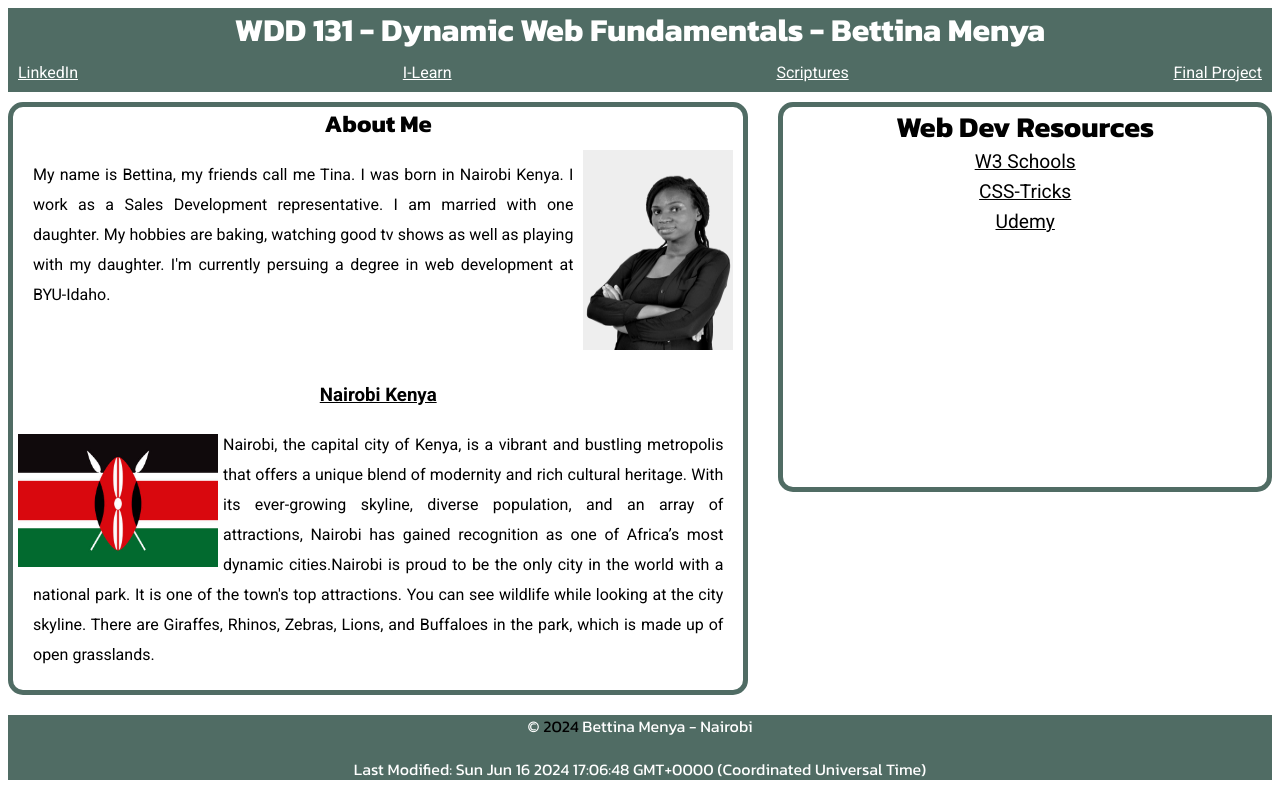
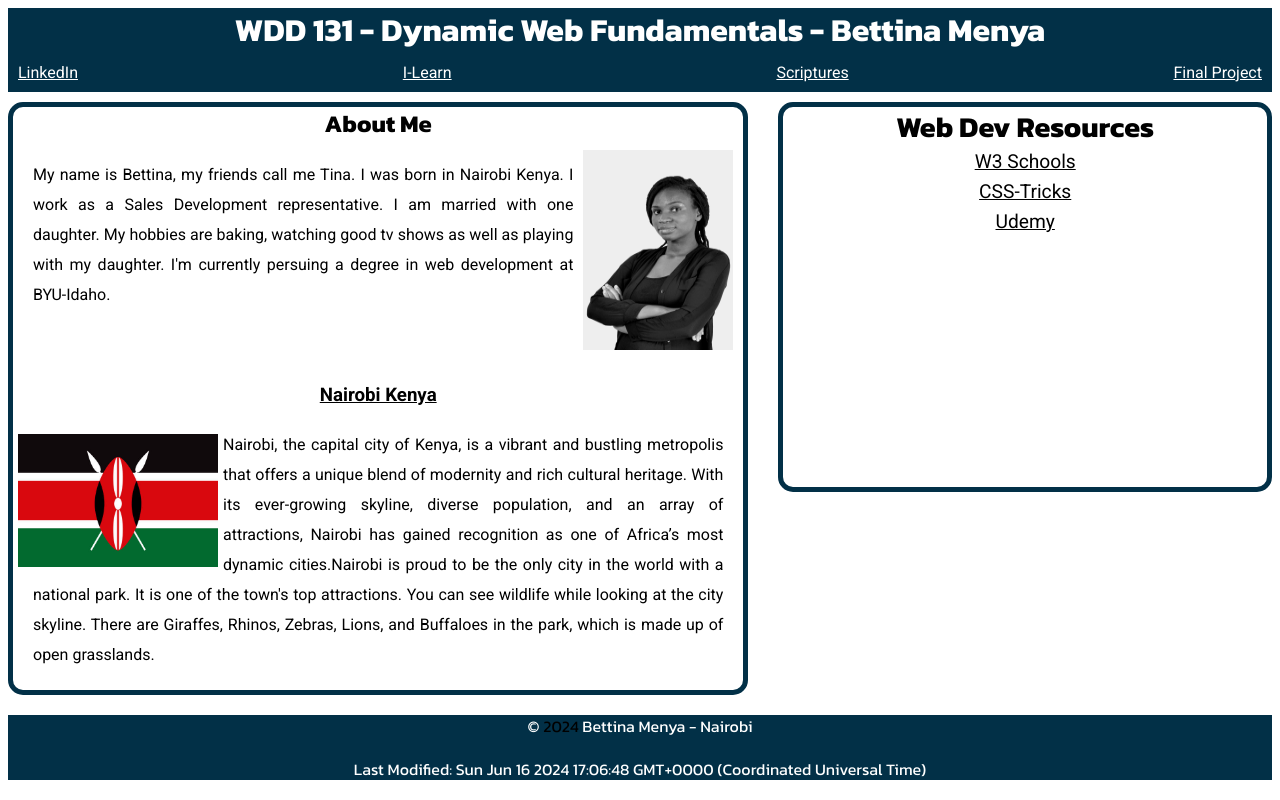
Before and after one commit to Bettina-M/wdd131, a plain HTML site: page index.html in a window 1280 px wide. Drawn offline with Linux system fonts and the light colour scheme.

Commit message:
Second Revision

```diff
--- a/styles/base.css
+++ b/styles/base.css
@@ -23,7 +23,7 @@ h1,h2, footer{
 #heading{
     margin: 0 auto;
     text-align: center;
-    background-color: #506c64;
+    background-color: #023047;
     color:white;
 
 }
@@ -33,7 +33,7 @@ nav{
     margin:0 auto;
     justify-content: space-between;
     padding:10px;
-    background-color: #506c64;
+    background-color: #023047;
     margin-bottom: 10px;
 
 }
@@ -46,7 +46,7 @@ nav a:hover, .card2 a:hover{
     cursor:pointer;
 }
 a:visited{
-    color: #003049;
+    color: #dad7cd;
 }
 
 #pic1{
@@ -70,7 +70,7 @@ main{
 .card1{
     grid-column: 1/2;
     text-align: justify;
-    border:5px solid #506c64;
+    border:5px solid #023047;
     border-radius: 15px;
     line-height: 30px;
 
@@ -93,7 +93,7 @@ p{
     grid-column: 2/3;
     text-align: center;
     font-size: larger;
-    border:5px solid #506c64;
+    border:5px solid #023047;
     border-radius: 15px;
     padding-bottom:250px;
     line-height: 30px;
@@ -104,7 +104,7 @@ p{
 }
 footer{
     margin:0 auto;
-    background-color: #506c64;
+    background-color: #023047;
     text-align: center;
 
 }
```
